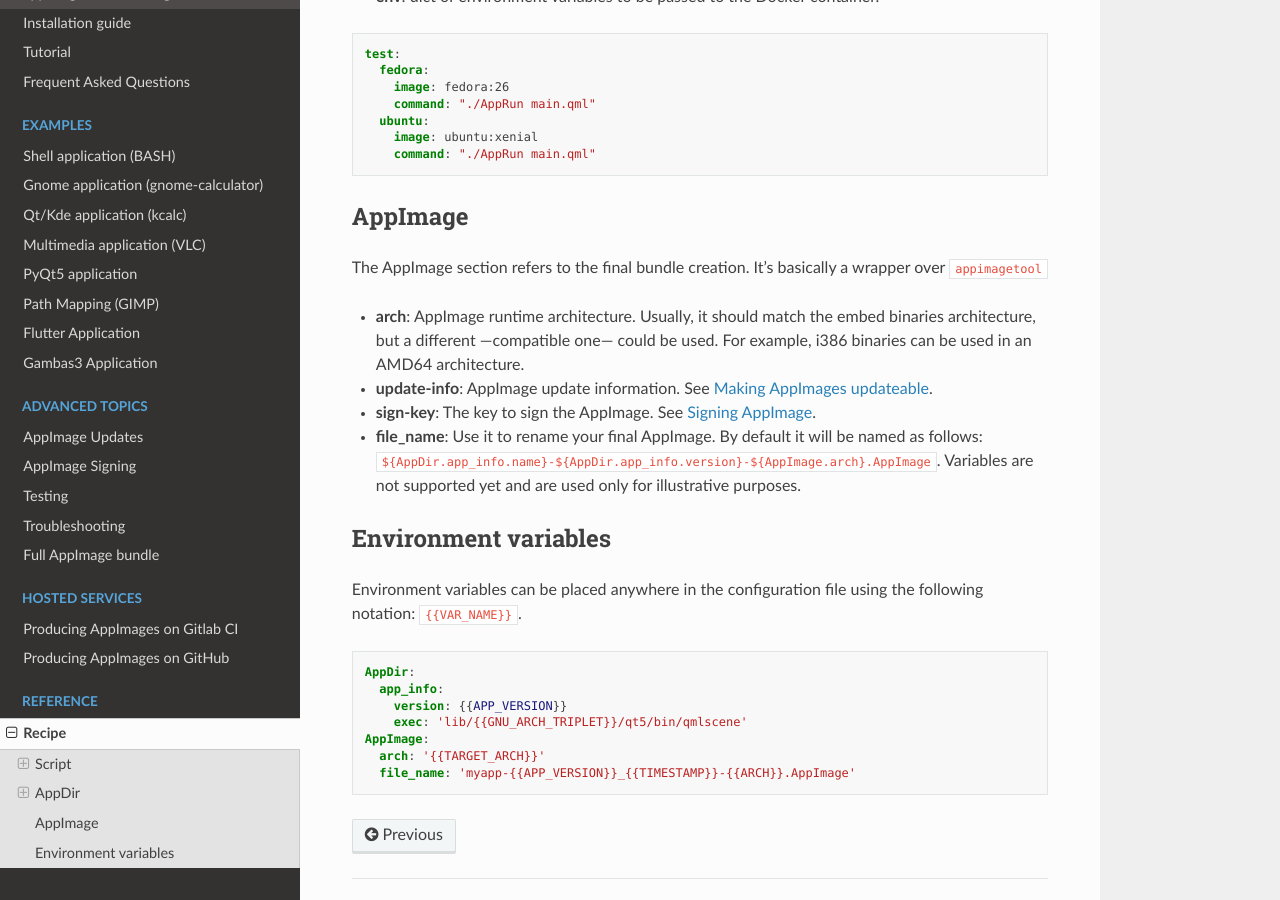
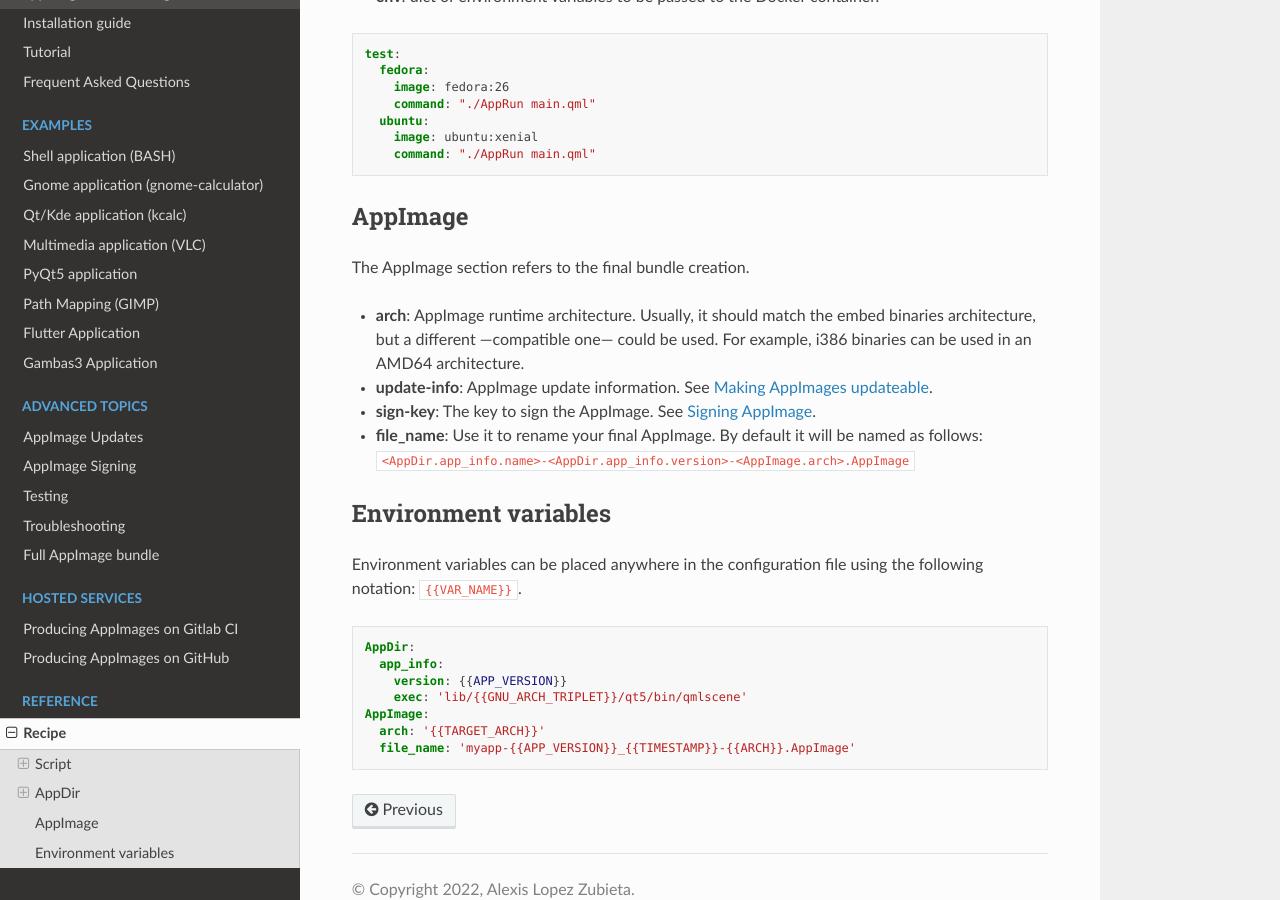
Before and after one commit to AppImageCrafters/appimage-builder-docs, a Sphinx documentation site: the page built from source/reference/recipe.rst, in a window 1280 px wide and 900 px high, scrolled down 4999 px. Built offline with Sphinx 7.4.7 and the Read the Docs theme 2.0.0, drawn with Linux system fonts in a browser that asks for light colours.

Commit message:
Update AppImage recipe section

```diff
--- a/source/reference/recipe.rst
+++ b/source/reference/recipe.rst
@@ -290,15 +290,14 @@ following parameters:
 AppImage
 ========
 
-The AppImage section refers to the final bundle creation. It's basically a wrapper over ``appimagetool``
+The AppImage section refers to the final bundle creation.
 
 - **arch**: AppImage runtime architecture. Usually, it should match the embed binaries architecture, but a different
   —compatible one— could be used. For example, i386 binaries can be used in an AMD64 architecture.
 - **update-info**: AppImage update information. See `Making AppImages updateable`_.
 - **sign-key**: The key to sign the AppImage. See `Signing AppImage`_.
 - **file_name**: Use it to rename your final AppImage. By default it will be named as follows:
-  ``${AppDir.app_info.name}-${AppDir.app_info.version}-${AppImage.arch}.AppImage``. Variables are not supported yet and
-  are used only for illustrative purposes.
+  ``<AppDir.app_info.name>-<AppDir.app_info.version>-<AppImage.arch>.AppImage``
 
 .. _Making AppImages updateable: https://docs.appimage.org/packaging-guide/optional/updates.html
 .. _Signing AppImage: https://docs.appimage.org/packaging-guide/optional/signatures.html
```
